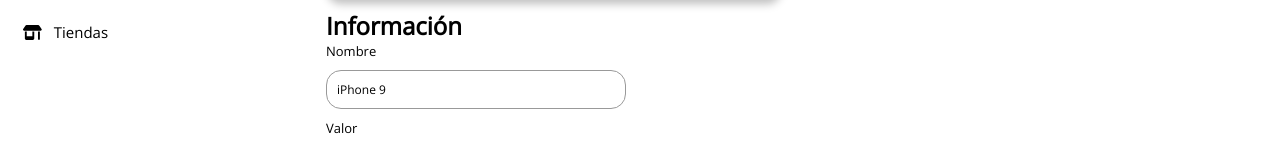
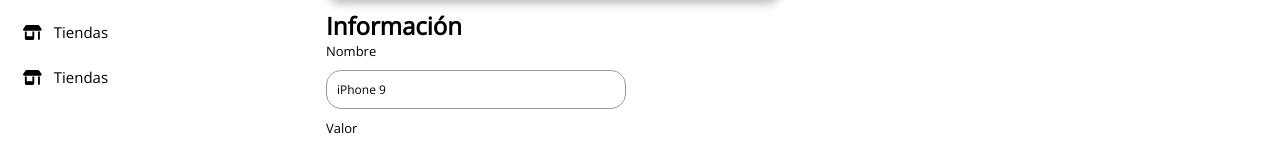
Before and after one commit to NicolasBonzini/Dashboard-Equipo3, a React (Create React App) app: page /product/1 in a window 1280 px wide. Shown: the part 151-296 px from the top of the page. Built offline with nearby package versions, Linux system fonts and the light colour scheme.

Commit message:
guardando cambios

```diff
--- a/src/components/LinksNavegationSideBar.js
+++ b/src/components/LinksNavegationSideBar.js
@@ -31,6 +31,10 @@ function LinksNavegationSideBar() {
           Tiendas
         </li>
       </NavLink>
+      <li>
+          <FontAwesomeIcon icon={faStoreAlt} className="icon" />
+          Tiendas
+      </li>
     </>
   );
 }
```
